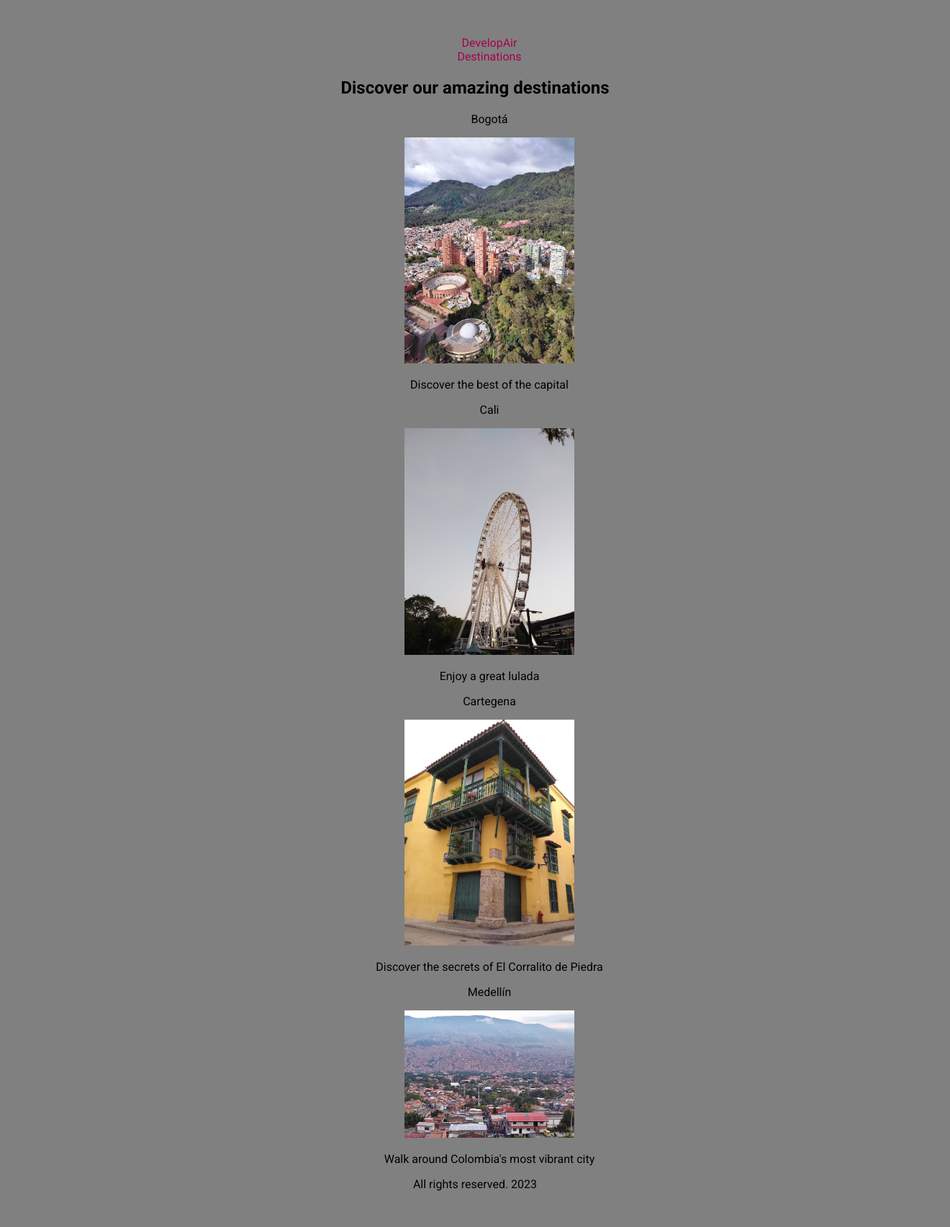
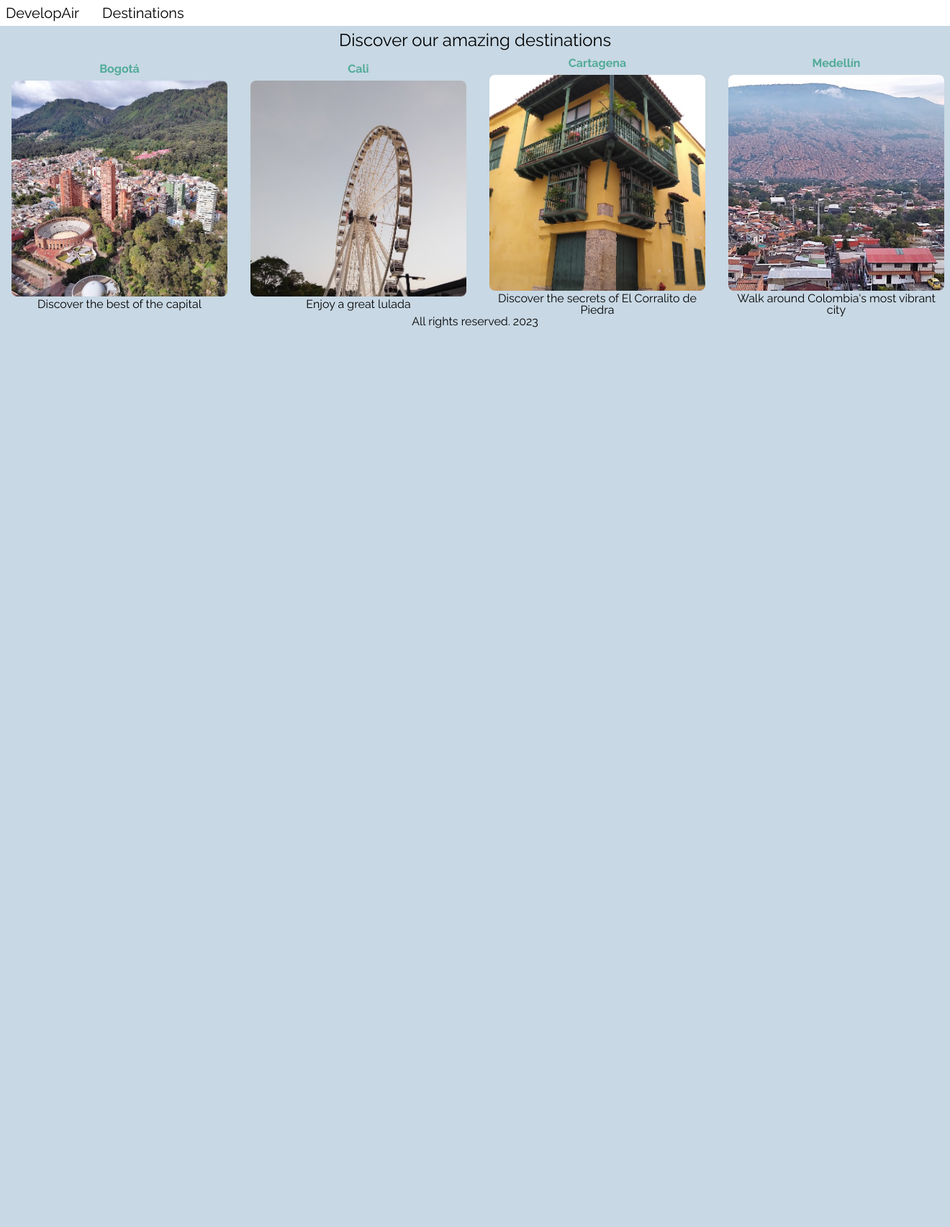
Before and after one commit to dhenao1991/developair, a web app: file destinations.html in a window 1320 px wide. Shown: the whole page at 72% size. After the commit the page ends 800 px from the top, so only its background shows below. Run offline with its HTML, style and script files only (its server is not run), Linux system fonts and the light colour scheme.

Commit message:
MODIFY styles and a little bit of structure

```diff
--- a/destinations.html
+++ b/destinations.html
@@ -4,15 +4,16 @@
         <meta charset="UTF-8">
         <meta http-equiv="X-UA-Compatible" content="IE=edge">
         <meta name="viewport" content="width=device-width, initial-scale=1.0">
+        <link rel="stylesheet" href="/styles/css-reset.css">
         <link href="/styles/shared.css" rel="stylesheet">
         <link rel="stylesheet" href="/styles/destinations.css">
         <link rel="preconnect" href="https://fonts.googleapis.com">
         <link rel="preconnect" href="https://fonts.gstatic.com" crossorigin>
-        <link href="https://fonts.googleapis.com/css2?family=Roboto:wght@400;700&display=swap" rel="stylesheet">
+        <link href="https://fonts.googleapis.com/css2?family=Raleway:wght@400;700&display=swap" rel="stylesheet">
         <title>Destinations</title>
     </head>
 <body>
-    <header>
+    <nav>
         <ol>
             <li>
                 <a href="index.html">DevelopAir</a>
@@ -21,27 +22,29 @@
                 <a href="destinations.html">Destinations</a>
             </li>
         </ol>
+    </nav>
+    <header>
+        <h2>Discover our amazing destinations</h2>
     </header>
     <main>
-        <h2>Discover our amazing destinations</h2>
-        <ul>
+        <ul id="destinations">
             <li>
-                <p>Bogotá</p>
+                <p class="city">Bogotá</p>
                 <img src="/images/bog.jpg" alt="Picture of BOG">
     <p>Discover the best of the capital</p>
             </li>
             <li>
-                <p>Cali</p>
+                <p class="city">Cali</p>
                 <img src="/images/clo.jpg" alt="Picture of CLO">
                 <p>Enjoy a great lulada</p>
             </li>
             <li>
-                <p>Cartegena</p>
+                <p class="city">Cartagena</p>
                 <img src="/images/ctg.jpg" alt="Picture of CTG">
     <p>Discover the secrets of El Corralito de Piedra</p>
             </li>
             <li>
-                <p>Medellín</p>
+                <p class="city">Medellín</p>
                 <img src="/images/mde.jpg" alt="Picture of MDE">
                 <p>Walk around Colombia's most vibrant city</p>
             </li>
--- /dev/null
+++ b/styles/css-reset.css
@@ -0,0 +1,48 @@
+/* http://meyerweb.com/eric/tools/css/reset/
+   v2.0 | 20110126
+   License: none (public domain)
+*/
+
+html, body, div, span, applet, object, iframe,
+h1, h2, h3, h4, h5, h6, p, blockquote, pre,
+a, abbr, acronym, address, big, cite, code,
+del, dfn, em, img, ins, kbd, q, s, samp,
+small, strike, strong, sub, sup, tt, var,
+b, u, i, center,
+dl, dt, dd, ol, ul, li,
+fieldset, form, label, legend,
+table, caption, tbody, tfoot, thead, tr, th, td,
+article, aside, canvas, details, embed,
+figure, figcaption, footer, header, hgroup,
+menu, nav, output, ruby, section, summary,
+time, mark, audio, video {
+	margin: 0;
+	padding: 0;
+	border: 0;
+	font-size: 100%;
+	font: inherit;
+	vertical-align: baseline;
+}
+/* HTML5 display-role reset for older browsers */
+article, aside, details, figcaption, figure,
+footer, header, hgroup, menu, nav, section {
+	display: block;
+}
+body {
+	line-height: 1;
+}
+ol, ul {
+	list-style: none;
+}
+blockquote, q {
+	quotes: none;
+}
+blockquote:before, blockquote:after,
+q:before, q:after {
+	content: '';
+	content: none;
+}
+table {
+	border-collapse: collapse;
+	border-spacing: 0;
+}
--- a/styles/destinations.css
+++ b/styles/destinations.css
@@ -1,4 +1,23 @@
+#destinations {
+    display: flex;
+    flex-direction: row;
+    align-items: top;
+    margin: 0 auto;
+}
+
+li {
+    margin: auto 1rem;
+}
+
 img {
-    width: 20%;
-    height: fit-content;
+    width: 300px;
+    height: 300px;
+    object-fit:cover;
+    border-radius: 8px;
 }
+
+.city {
+    color: #52ab98;
+    font-weight: bold;
+    margin: 0.5rem auto;
+}
--- a/styles/shared.css
+++ b/styles/shared.css
@@ -1,22 +1,51 @@
 body {
     text-align: center;
-    margin: 50px;
-    background-color: grey;
-    font-family: 'Roboto', sans-serif;
+    background-color:#c8d8e4;
+    font-family: 'Raleway', sans-serif;
+}
 
+nav {
+    background-color: white;
+    font-size: 1.25rem;
+    padding: 0.5rem;
+    position: fixed;
+    top: 0;
+    width: 100%;
 }
-#developair {
-    color: rgb(25, 12, 218);
+
+nav ol {
+    display: flex;
+    flex-direction: row;
+    align-items: center;
+}
+
+nav ol li {
+    margin: 0 2rem 0 0 ;
+}
+
+header {
+    padding: 2.5rem 0 0 0;
+}
+
+h1 {
+    color: #2b6777;
     font-weight: bold;
-    font-size: large;
+    font-size: 3rem;
+    margin: 0.5rem 0.5rem;
+}
+
+h2 {
+    font-size: 1.5rem;
+    margin: 0.25rem 0.25rem;
 }
 
 a {
-    color: rgb(167, 1, 78);
+    color: black;
     text-decoration: none;
 }
 a:hover {
     text-decoration: underline;
+    color: #2b6767;
 }
 
 ol,ul, li {
```
Also changed, not shown: index.html (+15 -10 lines).
